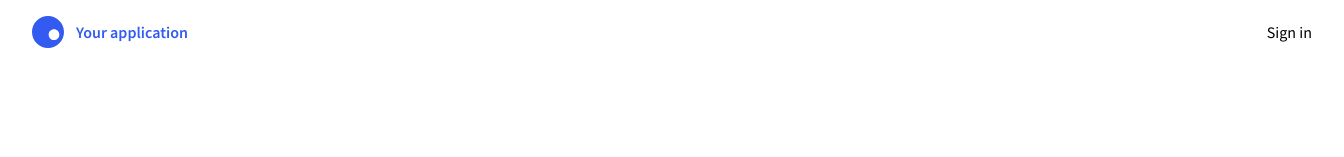
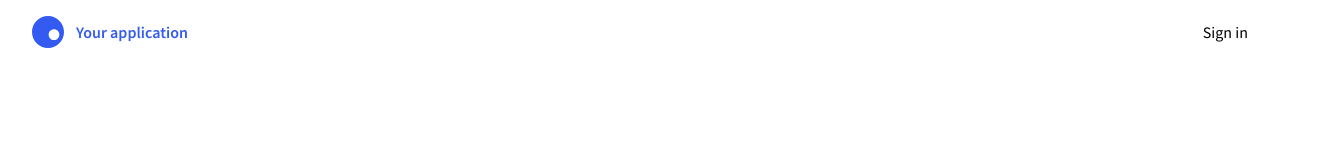
Before and after one commit to clerk/clerk-nextjs-starter, a Next.js app: page / in a window 1280 px wide. Shown: the top 157 px of the page, 1344 px wide, since content can reach past the window. Built offline with nearby package versions, Linux system fonts and the light colour scheme; no server answers.

Commit message:
Fix bug and optimize CSS

```diff
--- a/styles/Header.module.css
+++ b/styles/Header.module.css
@@ -1,11 +1,7 @@
 .header {
   display: flex;
   justify-content: space-between;
-  align-items: center;
   padding: 1rem 2rem;
-  width: 100%;
-  height: 100%;
-  margin: 0 auto;
 }
 
 .logo {
```
